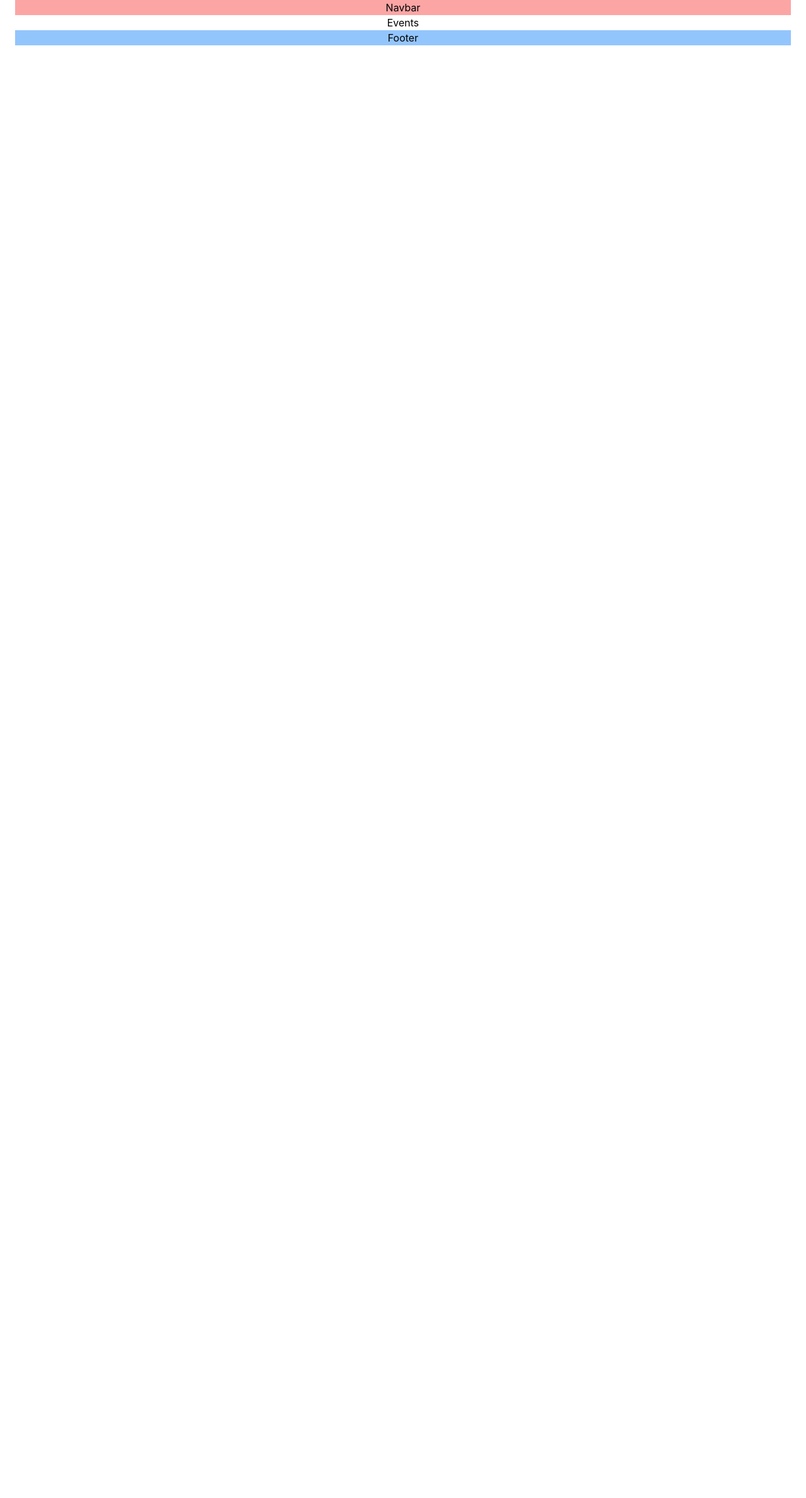
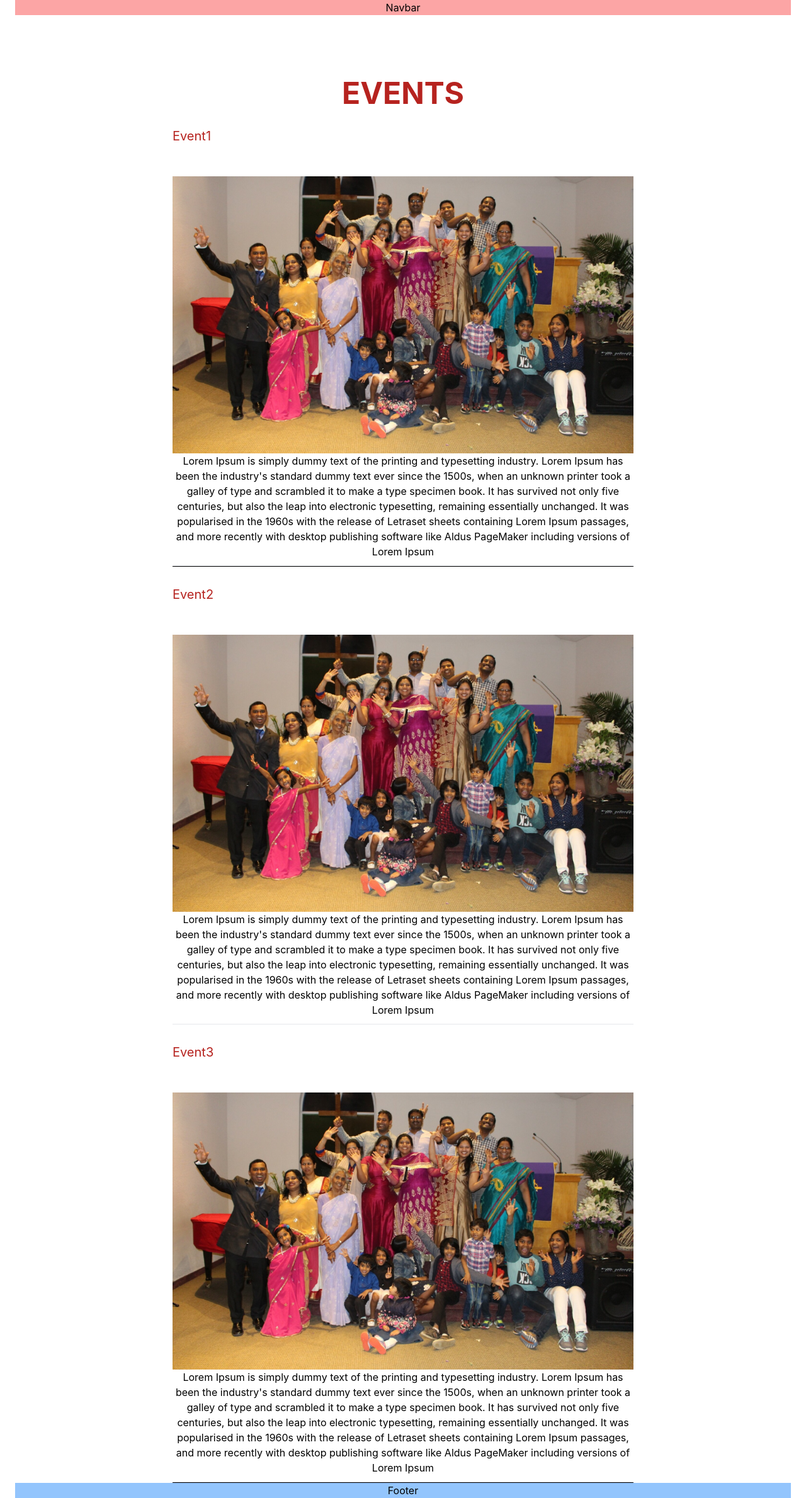
Before and after one commit to dsundarpaul/GCCIstatic, a React (Create React App) app: page /events in a window 1280 px wide. Shown: the whole page at 63% size. Before the commit the page ends 800 px from the top, so only its background shows below. Built offline with nearby package versions, Linux system fonts and the light colour scheme.

Commit message:
Added events component

```diff
--- a/src/views/Events.js
+++ b/src/views/Events.js
@@ -1,8 +1,47 @@
 import React from 'react'
+import event1 from '../assets/events.jpg'
 
 const Events = () => {
   return (
-    <div>Events</div>
+    <div className='  display:flex ml-[250px] mr-[250px] mt-[100px]'>
+    <div className='  display:flex '>
+
+      <h1 className='  text-[#B6231F] font-bold text-5xl' >EVENTS</h1>
+      <h2 className=' flex text-[#B6231F]  text-xl mt-[30px]' >Event1</h2>
+      <div className='flex justify-center'>
+      <img  src={ event1 } className='w-[800px] mt-[50px]' ></img>
+      </div>
+      <h2 className='flex align-end ' > Lorem Ipsum is simply dummy text of the printing and typesetting industry. Lorem Ipsum has been the industry's standard dummy text ever since the 1500s, when an unknown printer took a galley of type and scrambled it to make a type specimen book. It has survived not only five centuries, but also the leap into electronic typesetting, remaining essentially unchanged. It was popularised in the 1960s with the release of Letraset sheets containing Lorem Ipsum passages, and more recently with desktop publishing software like Aldus PageMaker including versions of Lorem Ipsum</h2>
+      <hr className=' display:flex mt-[10px] h-[1.5px] bg-black'></hr>
+</div>
+
+<div className='  display:flex '>
+
+      <h2 className=' flex text-[#B6231F]  text-xl mt-[30px]' >Event2</h2>
+      <div className='flex justify-center'>
+      <img  src={ event1 } className='w-[800px] mt-[50px]' ></img>
+      </div>
+      <h2 className='flex align-end ' > Lorem Ipsum is simply dummy text of the printing and typesetting industry. Lorem Ipsum has been the industry's standard dummy text ever since the 1500s, when an unknown printer took a galley of type and scrambled it to make a type specimen book. It has survived not only five centuries, but also the leap into electronic typesetting, remaining essentially unchanged. It was popularised in the 1960s with the release of Letraset sheets containing Lorem Ipsum passages, and more recently with desktop publishing software like Aldus PageMaker including versions of Lorem Ipsum</h2>
+      <hr className=' display:flex mt-[10px] h-[1.5px] bg-black'></hr>
+</div>
+
+<div className='  display:flex '>
+
+      <h2 className=' flex text-[#B6231F]  text-xl mt-[30px]' >Event3</h2>
+      <div className='flex justify-center'>
+      <img  src={ event1 } className='w-[800px] mt-[50px]' ></img>
+      </div>
+      <h2 className='flex align-end ' > Lorem Ipsum is simply dummy text of the printing and typesetting industry. Lorem Ipsum has been the industry's standard dummy text ever since the 1500s, when an unknown printer took a galley of type and scrambled it to make a type specimen book. It has survived not only five centuries, but also the leap into electronic typesetting, remaining essentially unchanged. It was popularised in the 1960s with the release of Letraset sheets containing Lorem Ipsum passages, and more recently with desktop publishing software like Aldus PageMaker including versions of Lorem Ipsum</h2>
+      <hr className=' display:flex mt-[10px] h-[1.5px] bg-black'></hr>
+</div>
+
+
+
+</div>
+
+
+
+
   )
 }
 
```
